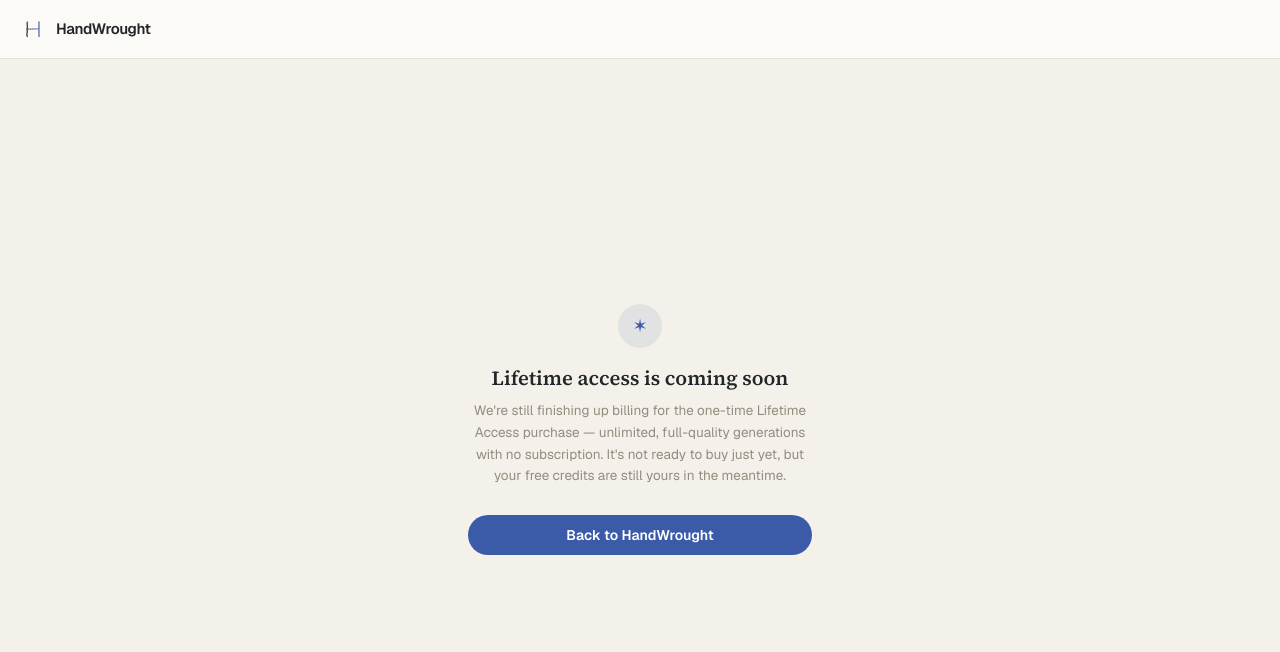
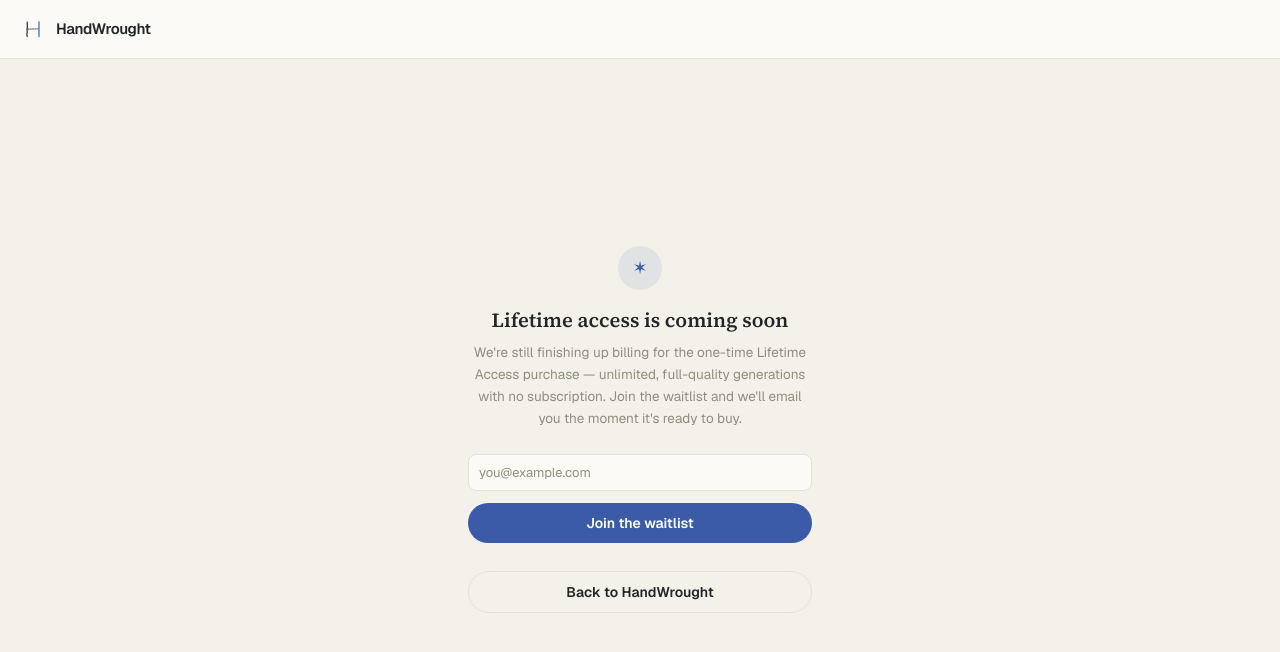
Before and after one commit to manish-pamnani/Handwrought, a Next.js app: page /checkout in a window 1280 px wide. Shown: the top 652 px of the page. Built offline with nearby package versions, Linux system fonts and the light colour scheme; no server answers.

Commit message:
Add waitlist API and integrate email submission in CheckoutPage

```diff
--- /dev/null
+++ b/app/api/waitlist/route.ts
@@ -0,0 +1,28 @@
+import { NextResponse } from "next/server";
+import { getAdminDb } from "@/lib/firebaseAdmin";
+
+export const runtime = "nodejs";
+
+const EMAIL_RE = /^[^\s@]+@[^\s@]+\.[^\s@]+$/;
+
+export async function POST(request: Request) {
+  let body: { email?: unknown };
+  try {
+    body = await request.json();
+  } catch {
+    return NextResponse.json({ error: "Invalid request body" }, { status: 400 });
+  }
+
+  const email = typeof body.email === "string" ? body.email.trim().toLowerCase() : "";
+  if (!EMAIL_RE.test(email)) {
+    return NextResponse.json({ error: "Enter a valid email address" }, { status: 400 });
+  }
+
+  const ref = getAdminDb().collection("lifetimeWaitlist").doc(email);
+  const existing = await ref.get();
+  if (!existing.exists) {
+    await ref.set({ email, createdAt: new Date().toISOString() });
+  }
+
+  return NextResponse.json({ ok: true });
+}
--- a/app/checkout/page.tsx
+++ b/app/checkout/page.tsx
@@ -2,8 +2,39 @@
 
 import Image from "next/image";
 import Link from "next/link";
+import { useState, type FormEvent } from "react";
+
+const inputClasses =
+  "w-full rounded-lg border border-[var(--color-border)] bg-[var(--color-paper)] px-2.5 py-2 font-sans text-[13px] text-[var(--color-ink)] placeholder:text-[var(--color-ink-muted)] focus:outline-none focus:ring-2 focus:ring-[var(--color-accent-tint)]";
 
 export default function CheckoutPage() {
+  const [email, setEmail] = useState("");
+  const [submitting, setSubmitting] = useState(false);
+  const [error, setError] = useState<string | null>(null);
+  const [joined, setJoined] = useState(false);
+
+  async function handleSubmit(e: FormEvent) {
+    e.preventDefault();
+    setError(null);
+    setSubmitting(true);
+    try {
+      const res = await fetch("/api/waitlist", {
+        method: "POST",
+        headers: { "Content-Type": "application/json" },
+        body: JSON.stringify({ email }),
+      });
+      if (!res.ok) {
+        const data = await res.json().catch(() => null);
+        throw new Error(data?.error ?? "Something went wrong — try again.");
+      }
+      setJoined(true);
+    } catch (err) {
+      setError(err instanceof Error ? err.message : "Something went wrong — try again.");
+    } finally {
+      setSubmitting(false);
+    }
+  }
+
   return (
     <div className="flex min-h-screen flex-col bg-[var(--color-paper-inset)]">
       <header className="flex items-center justify-between border-b border-[var(--color-border)] bg-[var(--color-paper)] px-5 py-4">
@@ -19,16 +50,49 @@ export default function CheckoutPage() {
         <div className="mb-4 flex h-11 w-11 items-center justify-center rounded-full bg-[var(--color-accent-tint)] font-sans text-lg text-[var(--color-accent)]">
           ✶
         </div>
-        <h1 className="font-serif text-xl font-semibold text-[var(--color-ink)]">Lifetime access is coming soon</h1>
-        <p className="mt-2 font-sans text-[13.5px] leading-relaxed text-[var(--color-ink-muted)]">
-          We&apos;re still finishing up billing for the one-time Lifetime Access purchase — unlimited, full-quality
-          generations with no subscription. It&apos;s not ready to buy just yet, but your free credits are still
-          yours in the meantime.
-        </p>
+
+        {joined ? (
+          <>
+            <h1 className="font-serif text-xl font-semibold text-[var(--color-ink)]">You&apos;re on the list</h1>
+            <p className="mt-2 font-sans text-[13.5px] leading-relaxed text-[var(--color-ink-muted)]">
+              We&apos;ll email you the moment Lifetime Access is ready to buy. Your free credits are still yours in
+              the meantime.
+            </p>
+          </>
+        ) : (
+          <>
+            <h1 className="font-serif text-xl font-semibold text-[var(--color-ink)]">Lifetime access is coming soon</h1>
+            <p className="mt-2 font-sans text-[13.5px] leading-relaxed text-[var(--color-ink-muted)]">
+              We&apos;re still finishing up billing for the one-time Lifetime Access purchase — unlimited,
+              full-quality generations with no subscription. Join the waitlist and we&apos;ll email you the moment
+              it&apos;s ready to buy.
+            </p>
+
+            <form onSubmit={handleSubmit} className="mt-6 flex w-full flex-col gap-3 text-left">
+              <input
+                type="email"
+                required
+                autoComplete="email"
+                value={email}
+                onChange={(e) => setEmail(e.target.value)}
+                className={inputClasses}
+                placeholder="you@example.com"
+              />
+              {error && <p className="font-sans text-[13px] text-red-600">{error}</p>}
+              <button
+                type="submit"
+                disabled={submitting}
+                className="w-full rounded-full bg-[var(--color-accent)] px-4 py-2.5 text-center font-sans text-sm font-semibold text-white transition-colors hover:bg-[var(--color-accent-hover)] disabled:opacity-40"
+              >
+                {submitting ? "Joining…" : "Join the waitlist"}
+              </button>
+            </form>
+          </>
+        )}
 
         <Link
           href="/"
-          className="mt-7 w-full rounded-full bg-[var(--color-accent)] px-4 py-2.5 text-center font-sans text-sm font-semibold text-white transition-colors hover:bg-[var(--color-accent-hover)]"
+          className="mt-7 w-full rounded-full border border-[var(--color-border)] px-4 py-2.5 text-center font-sans text-sm font-semibold text-[var(--color-ink)] transition-colors hover:bg-[var(--color-paper)]"
         >
           Back to HandWrought
         </Link>
```
